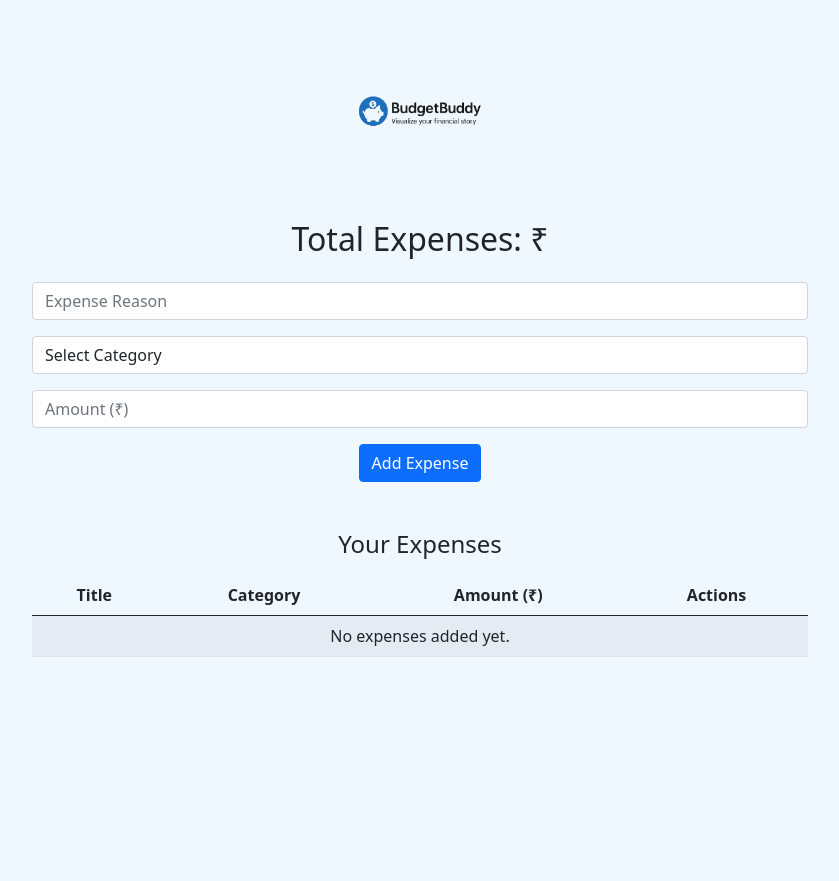
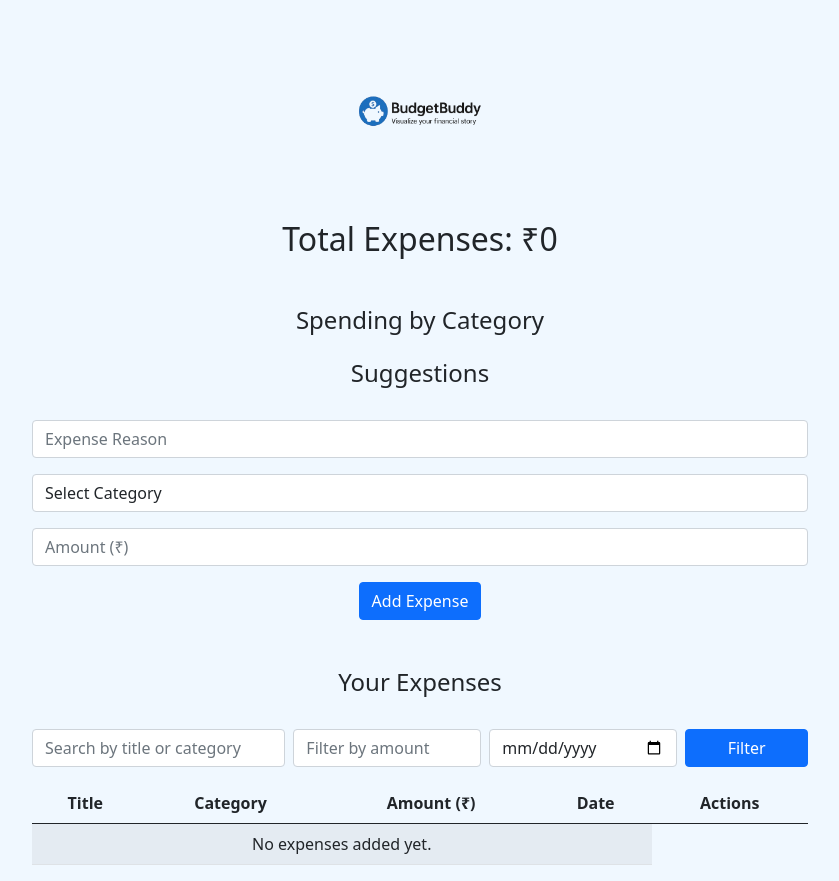
Before and after one commit to Ayushi-Rahane/BudgetBuddie, a Flask app: page / in a window 1280 px wide. Shown: the whole page, without its empty margins (220-1059 px from the left). Before the commit the page ends 657 px from the top, so only its background shows below. Run offline with Flask 3, Linux system fonts and the light colour scheme; the visitor is signed in with stand-in values (Sample User, id 1); data that the repository does not hold is empty.

Commit message:
donwloaded chnages

```diff
--- a/app.py
+++ b/app.py
@@ -3,7 +3,8 @@
 import mysql.connector
 import os
 from dotenv import load_dotenv
-
+from datetime import datetime, timedelta
+import matplotlib.pyplot as plt
 load_dotenv() # Load environment variables from .env file
 
 
@@ -22,6 +23,42 @@
 
 #app.secret_key = os.getenv('SECRET_KEY')
 app.secret_key = '8c0f560fe793bc1ca1899625700c6c0b'
+
+
+# Function to get budget suggestions based on last month's expenses
+def get_budget_suggestions(user_id):
+    today = datetime.today() # Get today's date
+    first_day_this_month = today.replace(day=1) # Get the first day of the current month
+
+    # Step 1: Get Custom Budgets
+    cursor.execute("""
+        SELECT category, amount FROM budgets
+        WHERE user_id = %s AND month = %s
+    """, (user_id, first_day_this_month))
+    custom_budgets = {row['category']: row['amount'] for row in cursor.fetchall()}
+
+    # Step 2: Calculate Last Month's Expenses
+    last_month = (first_day_this_month - timedelta(days=1)).replace(day=1)
+    last_day_last_month = first_day_this_month - timedelta(days=1)
+
+    cursor.execute("""
+        SELECT category, SUM(amount) as total FROM expenses
+        WHERE user_id = %s AND date BETWEEN %s AND %s
+        GROUP BY category
+    """, (user_id, last_month, last_day_last_month))
+    rows = cursor.fetchall()
+
+    # Step 3: Suggest 90% of last month’s total (or use custom if exists)
+    suggestions = {}
+    for row in rows:
+        category = row['category']
+        if category in custom_budgets:
+            suggestions[category] = custom_budgets[category]
+        else:
+            suggestions[category] = round(row['total'] * 0.9)
+
+    return suggestions
+
 
 @app.route('/login', methods=['GET','POST'])
 def login():
@@ -137,12 +174,55 @@
         # User is logged in, show the home page
 
         user_id = session['user_id']
-        cursor.execute("SELECT  id, title, category, amount FROM expenses WHERE user_id = %s", (user_id,))
+        search_query = request.args.get('query')
+        amount = request.args.get('amount')
+        date = request.args.get('date')
+        # Fetch expenses from the database
+        sql = "SELECT id,title, category, amount, date FROM expenses WHERE user_id = %s"
+        params = [user_id]
+
+        if search_query:
+            sql +=" AND (title LIKE %s OR category LIKE %s)"
+            params.extend([f"%{search_query}%", f"%{search_query}%"])
+
+        if amount:
+            sql += " AND amount = %s"
+            params.append(amount)
+
+        if date:
+            sql += " AND DATE(date) = %s"
+            params.append(date)
+
+        cursor.execute(sql, tuple(params))
         expenses = cursor.fetchall()
 
-        #cursor.execute("select sum(amount) from expenses where user_id = %s",(user_id,))
+        total = sum(exp['amount'] for exp in expenses)
 
-        return render_template('index.html', expenses=expenses)
+          # Get budget suggestions
+        suggestions = get_budget_suggestions(user_id)
+
+        # Calculate total spent per category
+        category_totals = {}
+        for exp in expenses:
+            category = exp['category']
+            category_totals[category] = category_totals.get(category, 0) + exp['amount']
+
+        # Plot Pie Chart
+        if category_totals:
+            labels = list(category_totals.keys())
+            sizes = list(category_totals.values())
+
+            plt.figure(figsize=(6, 6))
+            plt.pie(sizes, labels=labels, autopct='%1.1f%%', startangle=140)
+            plt.axis('equal')  # Equal aspect ratio ensures it’s a circle.
+
+            chart_path = os.path.join('static', 'piechart.png')
+            plt.savefig(chart_path)
+            plt.close()
+
+        return render_template('index.html', expenses=expenses, total=total,
+                           category_totals=category_totals,
+                           suggestions=suggestions,   chart_url=chart_path if category_totals else None)
 
     else:
         # User is not logged in, redirect to the login page
--- a/templates/index.html
+++ b/templates/index.html
@@ -19,6 +19,11 @@
       display: block;
       margin: 0 auto 30px;
     }
+    .list-group-item-danger {
+      background-color: #f8d7da;
+      color: #842029;
+      font-weight: bold;
+    }
   </style>
 </head>
 <body>
@@ -29,7 +34,43 @@
 
     <!-- Total Expenses -->
     <h2>Total Expenses: ₹{{ total }}</h2>
+    <div class="mt-5">
+      <h4>Spending by Category</h4>
+      <ul class="list-group">
+        {% for category, spent in category_totals.items() %}
+          <li class="list-group-item d-flex justify-content-between align-items-center
+              {% if suggestions[category] and spent > suggestions[category] %}
+                  list-group-item-danger
+              {% endif %}
+          ">
+            <strong>{{ category }}</strong>
+            <span>
+              ₹{{ spent }} / ₹{{ suggestions.get(category, 'N/A') }}
+              {% if suggestions[category] and spent > suggestions[category] %}
+                <span class="text-danger fw-bold"> (Over Budget!)</span>
+              {% endif %}
+            </span>
+          </li>
+        {% endfor %}
+      </ul>
+    </div>
+    <div class="mt-3">
+      <h4>Suggestions</h4>
+      <ul class="list-group">
+        {% for category, suggestion in suggestions.items() %}
+          <li class="list-group-item d-flex justify-content-between align-items-center">
+            <strong>{{ category }}</strong>
+            <span>₹{{ suggestion }}</span>
+          </li>
+        {% endfor %}
+      </ul>
+    </div>
 
+    <!-- Pie Chart -->
+    {% if chart_url %}
+  <h4 class="mt-5">Expense Distribution</h4>
+  <img src="{{ url_for('static', filename='piechart.png') }}" class="img-fluid" alt="Expense Pie Chart">
+{% endif %}
     <!-- Add Expense Form -->
     <form action="/add_expense" method="POST" class="mt-4">
       <div class="mb-3">
@@ -50,15 +91,32 @@
       <button type="submit" class="btn btn-primary">Add Expense</button>
     </form>
 
+
     <!-- Expenses Table -->
     <div class="mt-5">
       <h4>Your Expenses</h4>
+         <!-- Search & Filter Form -->
+<form action="/" method="GET" class="row g-2 mt-4">
+  <div class="col-md-4">
+    <input type="text" name="query" class="form-control" placeholder="Search by title or category">
+  </div>
+  <div class="col-md-3">
+    <input type="number" name="amount" class="form-control" placeholder="Filter by amount">
+  </div>
+  <div class="col-md-3">
+    <input type="date" name="date" class="form-control" placeholder="Filter by date">
+  </div>
+  <div class="col-md-2">
+    <button type="submit" class="btn btn-primary w-100">Filter</button>
+  </div>
+</form>
       <table class="table table-striped mt-3">
         <thead>
           <tr>
             <th>Title</th>
             <th>Category</th>
             <th>Amount (₹)</th>
+            <th>Date</th>
             <th>Actions</th>
           </tr>
         </thead>
@@ -68,7 +126,9 @@
             <td>{{ expense['title'] }}</td>  <!-- title -->
             <td>{{ expense['category'] }}</td>  <!-- category -->
             <td>₹{{ expense['amount'] }}</td> <!-- amount -->
+            <td>{{ expense['date'].strftime('%Y-%m-%d') }}</td> <!-- date -->
             <td>
+
               <a href="/edit_expense/{{ expense['id'] }}" class="btn btn-sm btn-warning">Edit</a>
 
               <form action="/delete_expense/{{ expense['id'] }}" method="POST" style="display:inline;">
```
Also changed, not shown: db_schema/db_schema.sql (+21 -2 lines), static/piechart.png (added).
